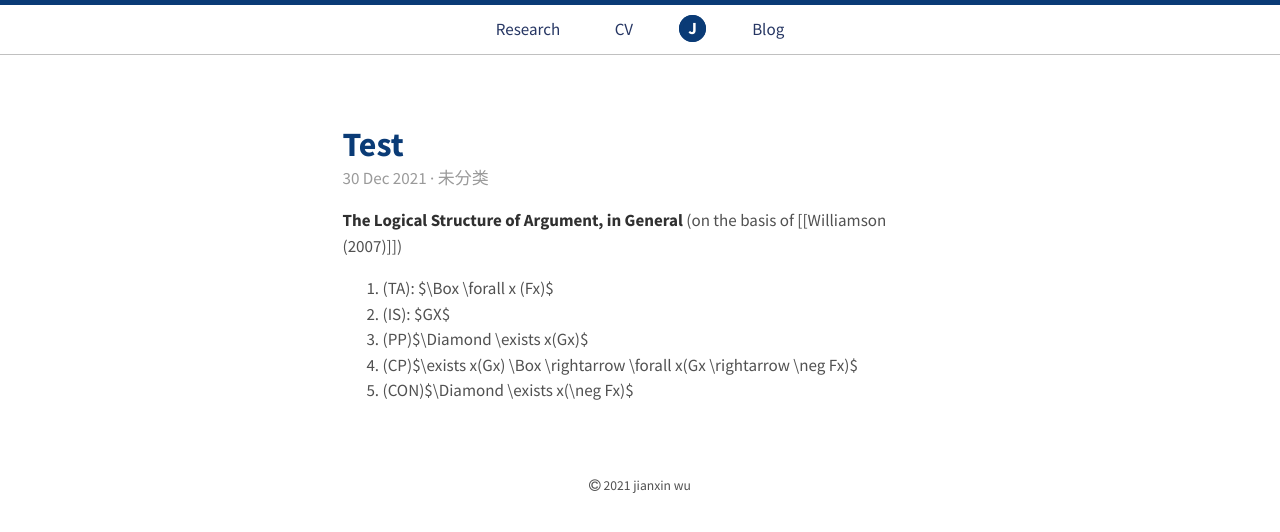
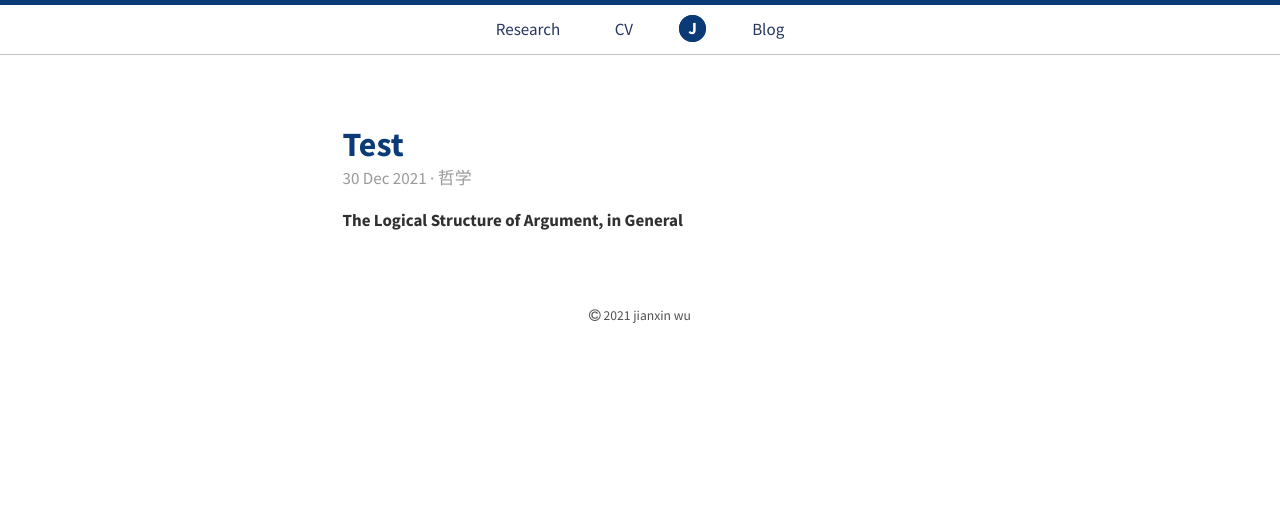
Before and after one commit to enkrasia/enkrasia.github.io, a Jekyll site: the page built from blog/_posts/2021-12-30-Test.md, in a window 1280 px wide. Shown: the top 532 px of the page. Built offline with Jekyll 4.4.1, drawn with Linux system fonts in a browser that asks for light colours; our own code applies the rules of GitHub Pages for plain Markdown files.

Commit message:
Update 2021-12-30-Test.md

```diff
--- a/blog/_posts/2021-12-30-Test.md
+++ b/blog/_posts/2021-12-30-Test.md
@@ -1,14 +1,9 @@
 ---
 lyout: post
 title: Test
-category: 未分类
+category: 哲学
 truncated_preview: true
 excerpt_separator: <!--more-->
 ---
 
-**The Logical Structure of Argument, in General** (on the basis of [[Williamson (2007)]])
-1. (TA): $\Box \forall x (Fx)$
-2. (IS): $GX$
-3. (PP)$\Diamond \exists x(Gx)$
-4. (CP)$\exists x(Gx) \Box \rightarrow \forall x(Gx \rightarrow \neg Fx)$
-5. (CON)$\Diamond \exists x(\neg Fx)$
+**The Logical Structure of Argument, in General**
```
